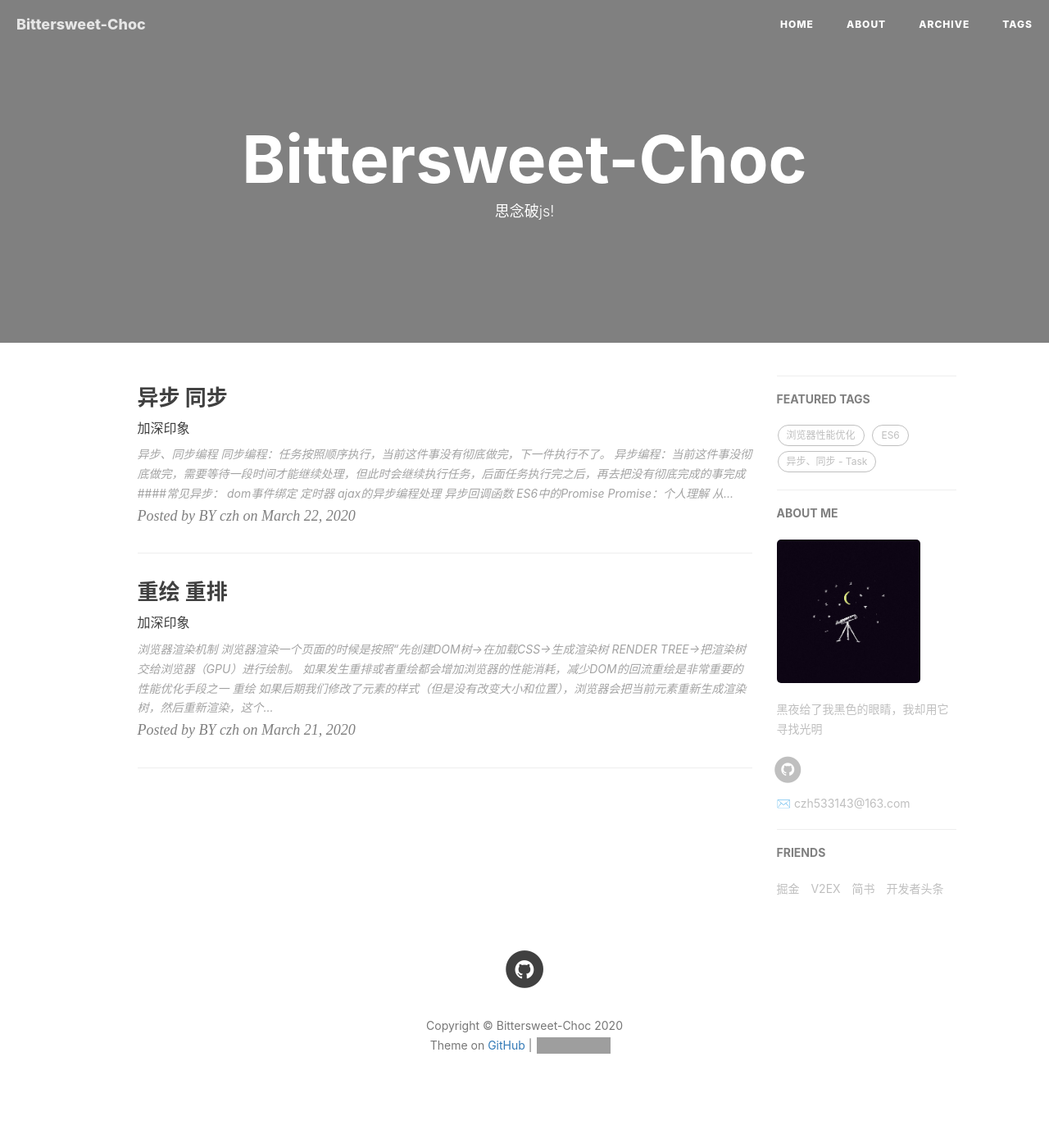
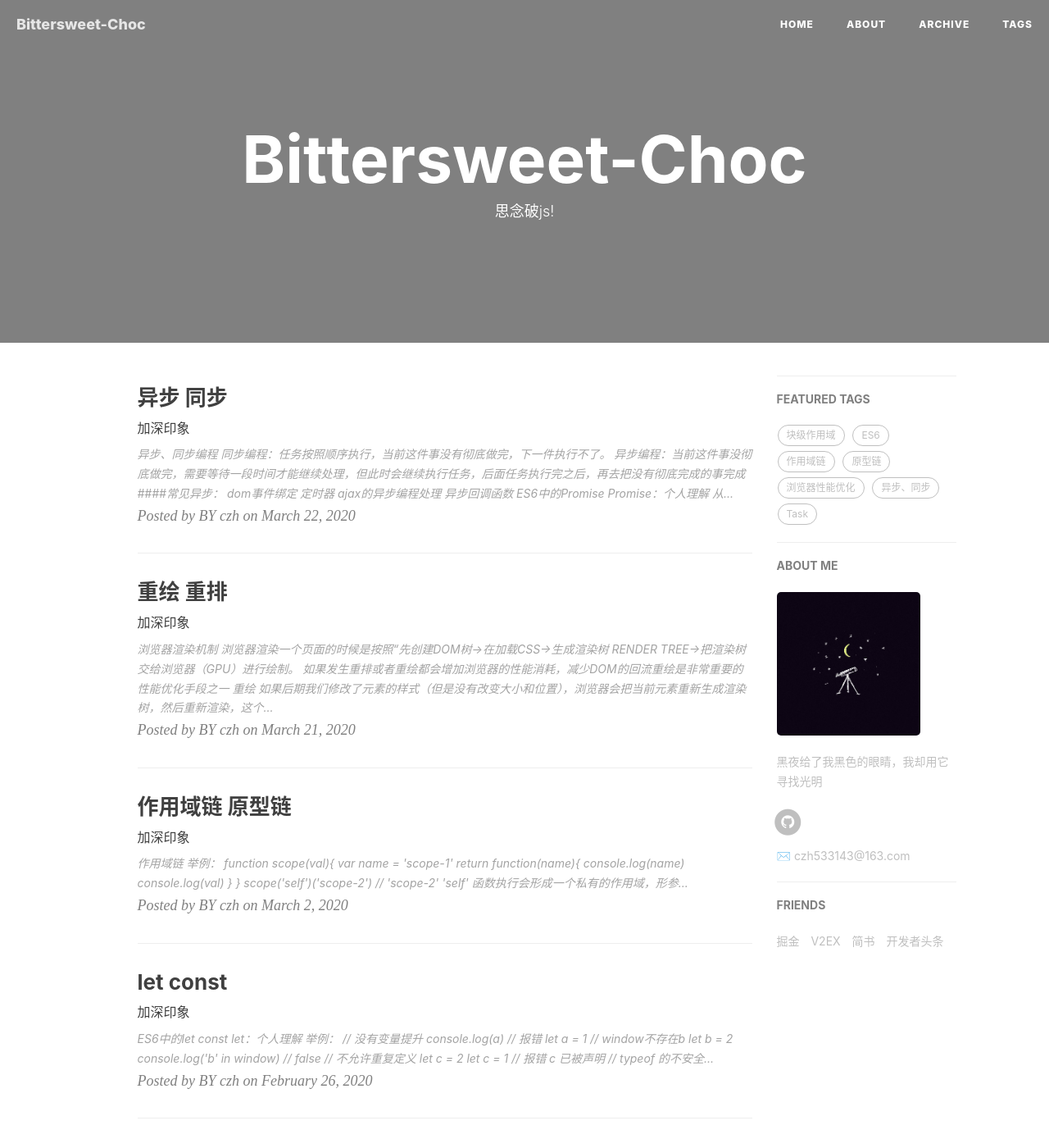
Before and after one commit to Bittersweet-Chocolate/Bittersweet-Chocolate.github.io, a Jekyll site: the page built from index.html, in a window 1280 px wide and 1400 px high. Shown: the whole window at 82% size. Built offline with Jekyll 4.4.1, drawn with Linux system fonts in a browser that asks for light colours; nearby versions of some CDN libraries; the list of posts is cut into pages by our own code; comment, search, counter and statistics services are not loaded; grey boxes are pictures that could not be loaded.

Commit message:
更新两篇之前的笔记

````diff
--- /dev/null
+++ b/_posts/ES6/2020-2-26-let-const.md
@@ -0,0 +1,48 @@
+---
+layout:     post
+title:      let const
+subtitle:   加深印象
+date:       2020-2-26
+author:     BY czh
+header-img: img/desk.jpg
+catalog: true
+tags:
+    - 块级作用域
+    - ES6
+---
+
+### ES6中的let const
+
+`let`：个人理解
+
+举例：
+
+```
+// 没有变量提升
+console.log(a) // 报错
+let a = 1
+
+// window不存在b
+let b = 2
+console.log('b' in window) // false
+
+// 不允许重复定义
+let c = 2
+let c = 1  // 报错 c 已被声明
+
+//  typeof 的不安全操作
+typeof x; // ReferenceError
+let x;
+typeof undeclared_variable // "undefined"
+```
+
+* let不存在变量提升（当前作用域中，不能再let声明前使用变量）
+* 同一个作用域中，let不允许重复声明
+* let造成typeof的一个暂时性死区问题
+* 全局作用域中，let声明的变量没有给window加上对应属性
+* let会存在块作用域
+
+`const`：个人理解
+
+* 同let性质
+* const定义变量不能改变
````
Also changed, not shown: _posts/2020-3-02-作用域链-原型链.md (added, +62 -0 lines), _posts/ES6/2020-3-22-异步-同步.md (renamed from _posts/ES6/2021-3-22-异步-同步.md, +1 -1 lines).
